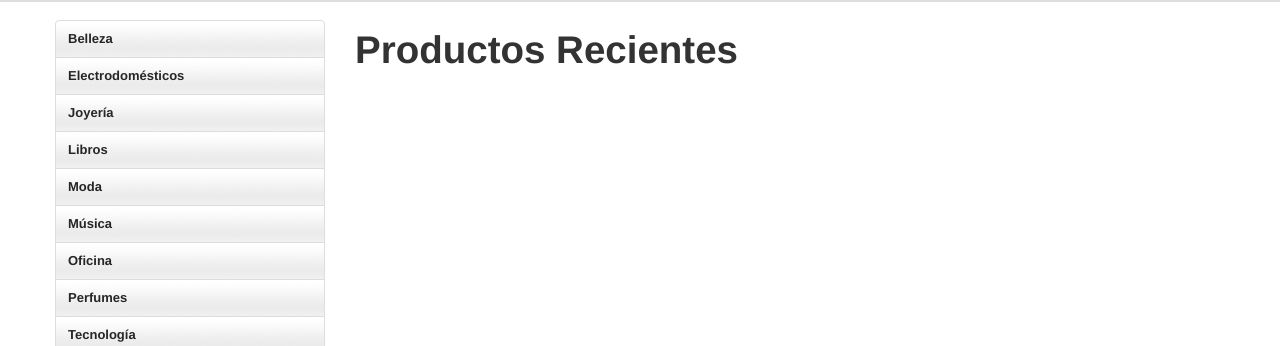
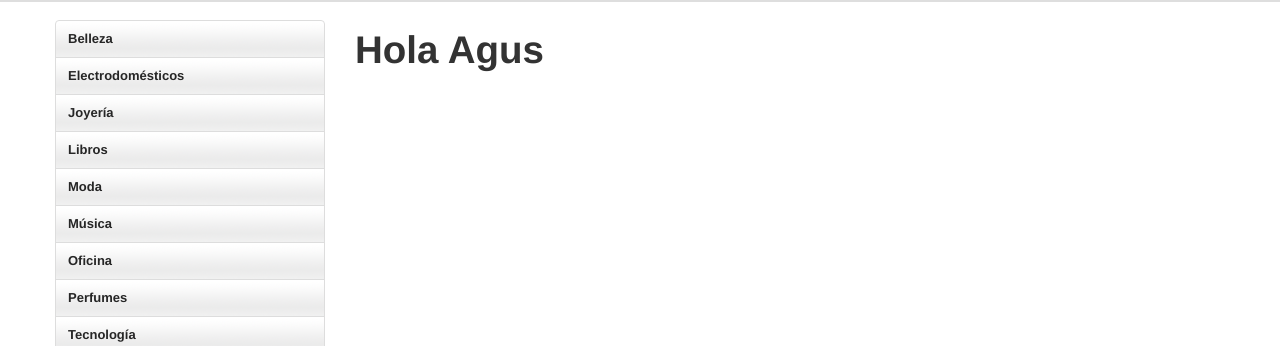
Before and after one commit to mariana1331/topicos, a PHP site: page / in a window 1280 px wide. Shown: the part 131-477 px from the top of the page. Run offline with PHP 8.4, Linux system fonts and the light colour scheme; data that the repository does not hold is empty.

Commit message:
ultimo cambio

```diff
--- a/index.php
+++ b/index.php
@@ -129,7 +129,7 @@
 <!-- Sidebar end=============================================== -->
 		<div class="span9">
 			<div>
-				<h1>Productos Recientes</h1>
+				<h1>Hola Agus</h1>
 			</div>
 		</div>
 			<ul class="thumbnails">
```
